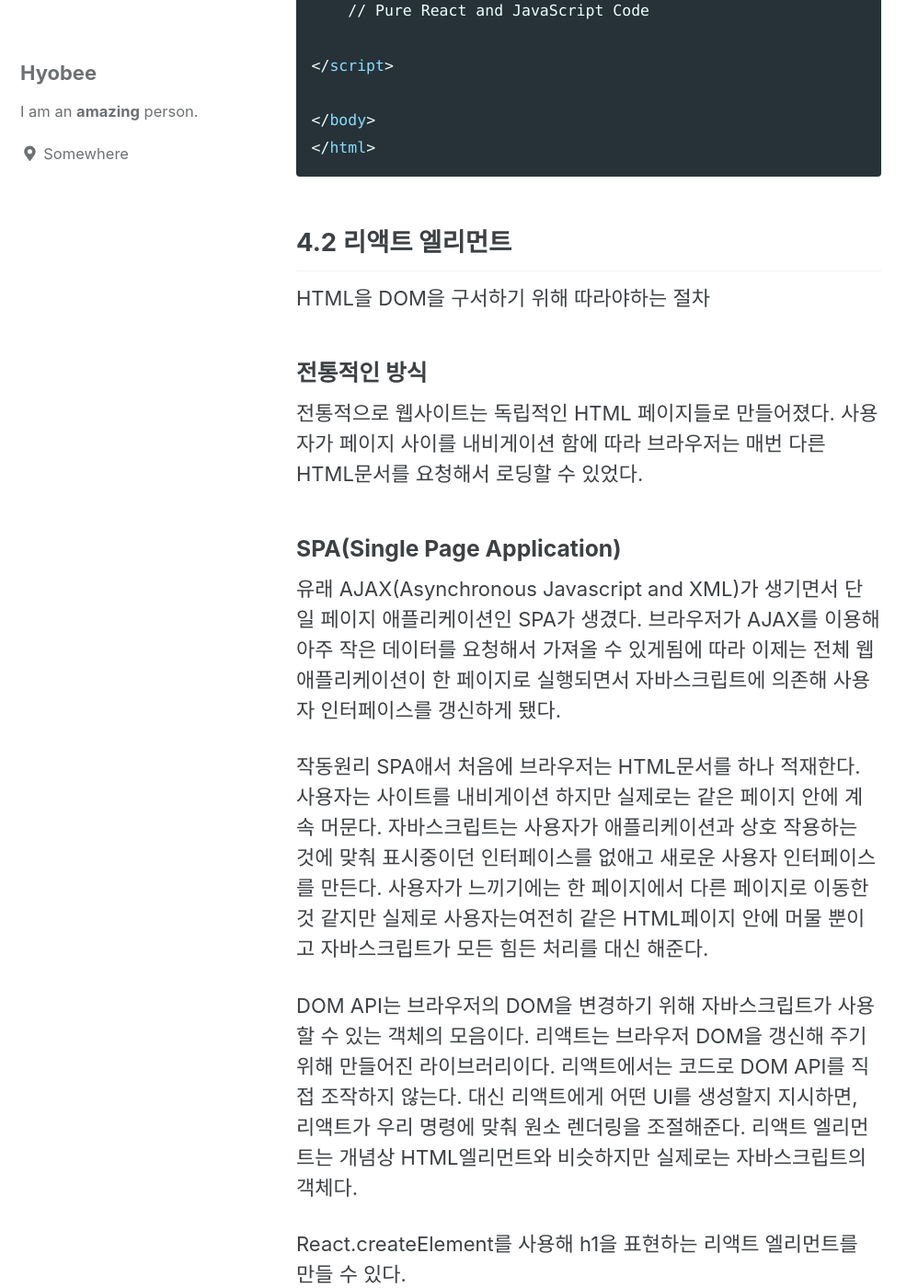
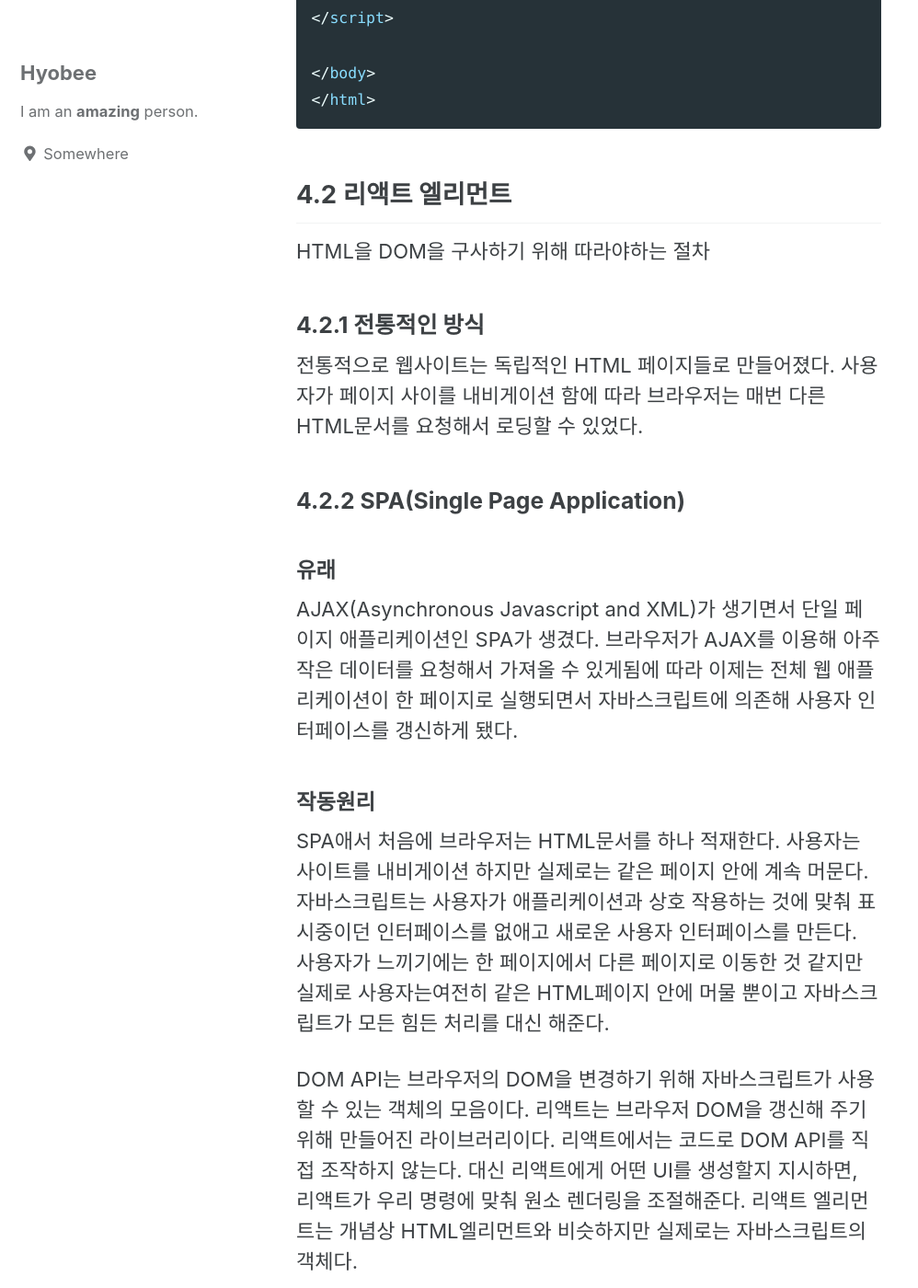
Before and after one commit to Hyobee/Hyobee.github.io, a Jekyll site: the page built from _posts/2022-03-03-LearningReact-4.md, in a window 1280 px wide and 1400 px high, scrolled down 1053 px. Shown: the whole window at 92% size, without its empty margins (0-998 px from the left). Built offline with Jekyll 4.4.1, drawn with Linux system fonts in a browser that asks for light colours; cached includes are drawn as plain includes; some of the changed text lies outside the part shown.

Commit message:
4장 수정

````diff
--- a/_posts/2022-03-03-LearningReact-4.md
+++ b/_posts/2022-03-03-LearningReact-4.md
@@ -40,17 +39,17 @@
 ```
 
 ## 4.2 리액트 엘리먼트
-HTML을 DOM을 구서하기 위해 따라야하는 절차
+HTML을 DOM을 구사하기 위해 따라야하는 절차
 
-### 전통적인 방식
+### 4.2.1 전통적인 방식
 전통적으로 웹사이트는 독립적인 HTML 페이지들로 만들어졌다. 사용자가 페이지 사이를 내비게이션 함에 따라 브라우저는 매번 다른 HTML문서를 요청해서 로딩할 수 있었다.
 
-### SPA(Single Page Application)
-유래
+### 4.2.2 SPA(Single Page Application)
+#### 유래
 AJAX(Asynchronous Javascript and XML)가 생기면서 단일 페이지 애플리케이션인 SPA가 생겼다.
 브라우저가 AJAX를 이용해 아주 작은 데이터를 요청해서 가져올 수 있게됨에 따라 이제는 전체 웹 애플리케이션이 한 페이지로 실행되면서 자바스크립트에 의존해 사용자 인터페이스를 갱신하게 됐다.
 
-작동원리
+#### 작동원리
 SPA애서 처음에 브라우저는 HTML문서를 하나 적재한다. 사용자는 사이트를 내비게이션 하지만 실제로는 같은 페이지 안에 계속 머문다. 자바스크립트는 사용자가 애플리케이션과 상호 작용하는 것에 맞춰 표시중이던 인터페이스를 없애고 새로운 사용자 인터페이스를 만든다.
 사용자가 느끼기에는 한 페이지에서 다른 페이지로 이동한 것 같지만 실제로 사용자는여전히 같은 HTML페이지 안에 머물 뿐이고 자바스크립트가 모든 힘든 처리를 대신 해준다.
 
@@ -66,7 +65,7 @@
   "구운 연어"         // 자식노드
 )
 
-결과
+# 결과
 <h1 id="recipe-0">구운연어</h1>
 ```
 
@@ -83,7 +82,7 @@
   document.getElementById('react-container') // 렌더링이 일어날 대상 DOM 노드
 )
 
-결과
+# 결과
 <body>
   <div id="root">
     <h1>구운연어</h1>
@@ -161,7 +160,7 @@
   React.createElement("li", null, "다진 마늘 4 쪽")
 );
 
-이 재료를 더 간단하게 표현할 수 있다.
+// 이 재료를 더 간단하게 표현할 수 있다.
 
 const items = [
   "연어 900 그램",
@@ -172,7 +171,7 @@
   "다진 마늘 4 쪽"
 ];
 
-map을 통해 하드코딩 없이 원하는 만큼 리스트 원소를 생성할 수 있다.
+// map을 통해 하드코딩 없이 원하는 만큼 리스트 원소를 생성할 수 있다.
 
 React.createElement(
   "ul",
@@ -180,7 +179,7 @@
   items.map(ingredient => ReactElement("li", null, ingredient))
 );
 
-배열의 반복을 통해 엘리먼트 생성시 key 프로퍼티를 이용할 수 있다.
+// 배열의 반복을 통해 엘리먼트 생성시 key 프로퍼티를 이용할 수 있다.
 
 React.createElement(
   "ul",
@@ -188,7 +187,7 @@
   items.map((ingredient, i) => ReactElement("li", {key: i}, ingredient))
 );
 
-콘솔 경고를 없애기 위해 키를 일단은 추가하자.
+// 콘솔 경고를 없애기 위해 키를 일단은 추가하자.
 ```
 
 ## 4.4 리액트 컴포넌트
@@ -249,7 +248,7 @@
   "소금 0.5 티스푼"
 ]
 
-IngredientsList 컴포넌트가 이 items를 map하게 해서 items 배열에 있는 모든 내용에 대해 li를 만들게 한다.
+// IngredientsList 컴포넌트가 이 items를 map하게 해서 items 배열에 있는 모든 내용에 대해 li를 만들게 한다.
 
 function IngredientsList(){
   return React.createElement(
@@ -259,7 +258,7 @@
   );
 }
 
-그 후 secretIngredients를 items라는 프로퍼티로 넘기면 된다. items 프로퍼티는 createElement의 두 번쨰 인자다.
+// 그 후 secretIngredients를 items라는 프로퍼티로 넘기면 된다. items 프로퍼티는 createElement의 두 번쨰 인자다.
 
 ReactDOM.render(
   React.createElement(
````
Also changed, not shown: other parts of _posts/2022-03-03-LearningReact-4.md (+2 -6 lines), _posts/2021-12-06-LearningReact-3.3.3.md (+1 -1 lines).
